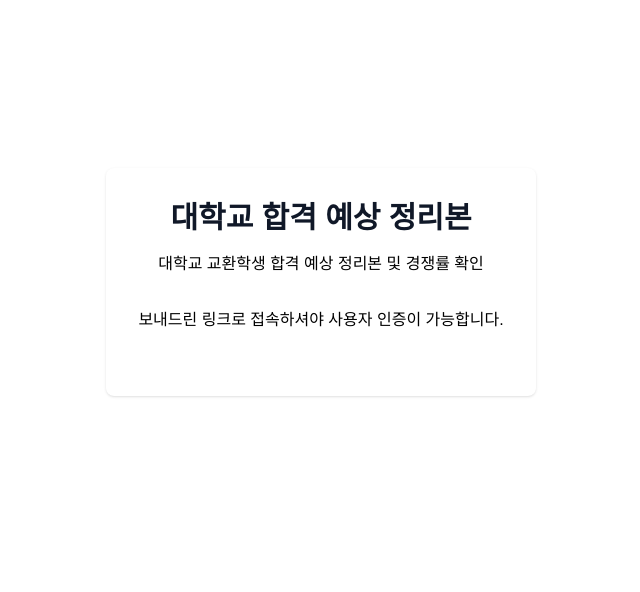
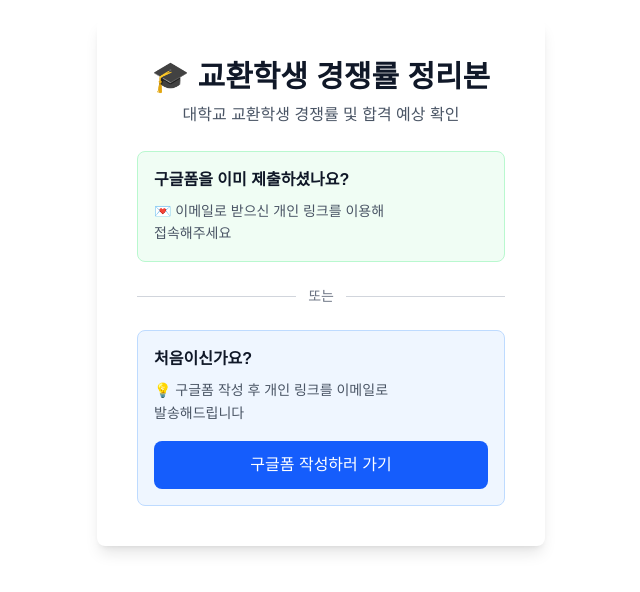
Before and after one commit to SoMa-Zero2One/knu-front, a Next.js app: page / in a window 1280 px wide. Shown: the part 118-710 px from the top of the page, without its empty margins (319-959 px from the left). Built offline with nearby package versions, Linux system fonts and the light colour scheme.

Commit message:
feat: 구글폼 추가

```diff
--- a/src/app/layout.tsx
+++ b/src/app/layout.tsx
@@ -17,8 +17,8 @@ const geistMono = Geist_Mono({
 });
 
 export const metadata: Metadata = {
-      title: "대학교 합격 예상 정리본",
-  description: "대학교 교환학생 합격 예상 정리본 및 경쟁률 확인 서비스",
+  title: "교환학생 경쟁률 정리본",
+  description: "대학교 교환학생 경쟁률 및 합격 예상 확인 서비스",
 };
 
 export default function RootLayout({
--- a/src/app/page.tsx
+++ b/src/app/page.tsx
@@ -22,18 +22,57 @@ export default function Home() {
     );
   }
 
+  const handleGoogleFormClick = () => {
+    window.open('https://forms.gle/9G3VpcMX46A927Ph8', '_blank');
+  };
+
   return (
     <div className="min-h-screen bg-transparent flex items-center justify-center p-4">
-      <div className="bg-white rounded-lg shadow p-4 sm:p-6 lg:p-8 text-center">
-        <h1 className="text-xl sm:text-2xl lg:text-3xl font-bold text-gray-900 mb-3 sm:mb-4">
-          대학교 합격 예상 정리본
-        </h1>
-        <p className="text-sm sm:text-base text-black mb-6 sm:mb-8">
-          대학교 교환학생 합격 예상 정리본 및 경쟁률 확인
-        </p>
-        <p className="text-xs sm:text-base text-black mb-6 sm:mb-8">
-          보내드린 링크로 접속하셔야 사용자 인증이 가능합니다.
-        </p>
+      <div className="bg-white rounded-lg shadow-lg p-6 sm:p-8 lg:p-10 max-w-md w-full">
+        <div className="text-center mb-6">
+          <h1 className="text-2xl sm:text-3xl font-bold text-gray-900 mb-2">
+            🎓 교환학생 경쟁률 정리본
+          </h1>
+          <p className="text-sm sm:text-base text-gray-600">
+            대학교 교환학생 경쟁률 및 합격 예상 확인
+          </p>
+        </div>
+
+        <div className="space-y-6">
+          <div className="border rounded-lg p-4 bg-green-50 border-green-200">
+            <div>
+                <h3 className="font-semibold text-gray-900 mb-2">구글폼을 이미 제출하셨나요?</h3>
+                <p className="text-sm text-gray-600 leading-relaxed">
+                  💌 이메일로 받으신 개인 링크를 이용해<br />
+                  접속해주세요
+                </p>
+            </div>
+          </div>
+
+          <div className="flex items-center justify-center">
+            <div className="flex-1 border-t border-gray-300"></div>
+            <span className="px-3 text-gray-500 text-sm">또는</span>
+            <div className="flex-1 border-t border-gray-300"></div>
+          </div>
+
+          <div className="border rounded-lg p-4 bg-blue-50 border-blue-200">
+            <div className="flex items-start space-x-3">
+              <div className="flex-1">
+                <h3 className="font-semibold text-gray-900 mb-2">처음이신가요?</h3>
+                <p className="text-sm text-gray-600 mb-4 leading-relaxed">
+                  💡 구글폼 작성 후 개인 링크를 이메일로<br />
+                  발송해드립니다
+                </p>
+                <button
+                  onClick={handleGoogleFormClick}
+                  className="w-full bg-blue-600 text-white py-3 px-4 rounded-lg hover:bg-blue-700 active:bg-blue-800 transition-colors font-medium"
+                >
+                  구글폼 작성하러 가기
+                </button>
+              </div>
+            </div>
+          </div>
+        </div>
       </div>
     </div>
   );
```
